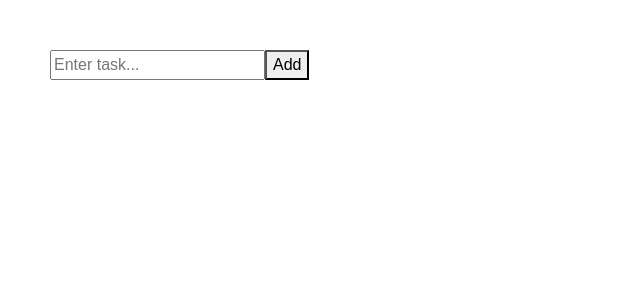
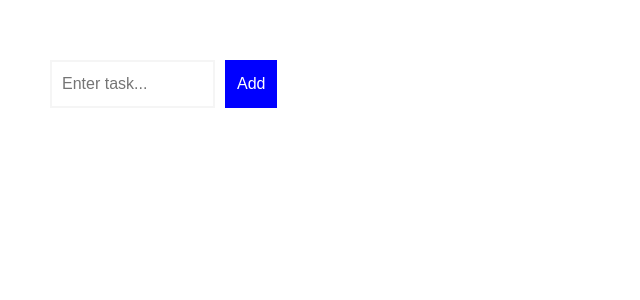
Before and after one commit to dbarthell/Knack, a React (Create React App) app in the folder client/: page / in a window 1280 px wide. Shown: the top 300 px of the page, without its empty margins (0-640 px from the left). Built offline with nearby package versions, Linux system fonts and the light colour scheme.

Commit message:
input and button styling

```diff
--- /dev/null
+++ b/client/src/components/TodoList.css
@@ -0,0 +1,16 @@
+.todoListMain .header input {
+    padding: 10px;
+    font-size: 16px;
+    border: 2px solid whitesmoke;
+    width: 165px;
+}
+
+.todoListMain .header button {
+    padding: 10px;
+    font-size: 16px;
+    margin: 10px;
+    margin-right: 0px;
+    background-color: blue;
+    color: white;
+    border: 2px solid blue;
+}
--- a/client/src/components/TodoList.js
+++ b/client/src/components/TodoList.js
@@ -1,5 +1,6 @@
 import React, { Component } from "react";
 import TodoItems from "./TodoItems";
+import "./TodoList.css";
 
 class TodoList extends Component {
     constructor(props) {
```
Also changed, not shown: client/public/index.html (+0 -10 lines).
